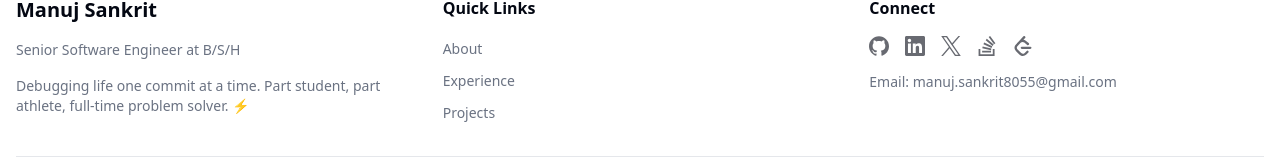
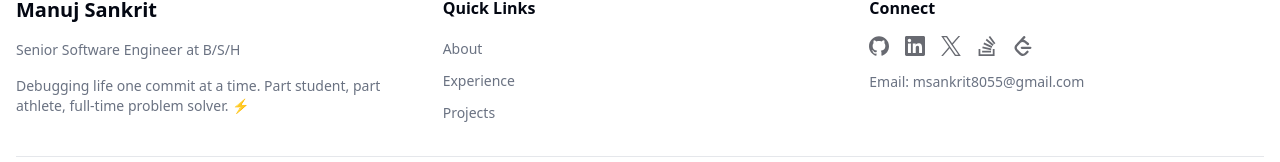
Before and after one commit to mandy8055/portfolio-v2, a Next.js app: page /about in a window 1280 px wide. Shown: the part 2825-2987 px from the top of the page. Built offline with nearby package versions, Linux system fonts and the light colour scheme.

Commit message:
chore: 🏠 perform housekeeping

```diff
--- a/src/app/not-found.tsx
+++ b/src/app/not-found.tsx
@@ -7,7 +7,7 @@ import { Card, CardContent } from '@/components/ui/card';
 export const metadata: Metadata = {
   title: '404 - Page Not Found | Manuj Sankrit',
   description:
-    'This page seems to have swam away from the state championship...',
+    'This page seems to have swum away from the state championship...',
 };
 
 export default function NotFound() {
@@ -57,9 +57,8 @@ export default function NotFound() {
             <p>
               I've searched through my <strong>Arctic Code Vault</strong>{' '}
               contributions, checked the <strong>CI/CD pipelines</strong>, even
-              did a <strong>state-level dive </strong>
-              into the database... but this page is swimming in uncharted
-              waters.
+              did a <strong>state-level dive</strong> into the database... but
+              this page is swimming in uncharted waters.
             </p>
           </div>
         </div>
--- a/src/data/personal.ts
+++ b/src/data/personal.ts
@@ -18,7 +18,7 @@ export const personalInfo: PersonalInfo = {
   name: 'Manuj Sankrit',
   role: 'Senior Software Engineer',
   tagline: 'Senior Software Engineer at B/S/H',
-  email: 'manuj.sankrit8055@gmail.com',
+  email: 'msankrit8055@gmail.com',
   location: 'India',
   social: [
     {
--- a/src/data/projects.ts
+++ b/src/data/projects.ts
@@ -67,6 +67,5 @@ export const projects: Project[] = [
     tags: ['Next.js', 'React', 'TypeScript', 'Tailwind CSS', 'MDX'],
     featured: true,
     github: 'https://github.com/mandy8055/portfolio-v2',
-    demo: 'https://manuj-sankrit-8055.vercel.app',
   },
 ];
```
Also changed, not shown: 1 other file (tests, documents, lock files or other folders).
